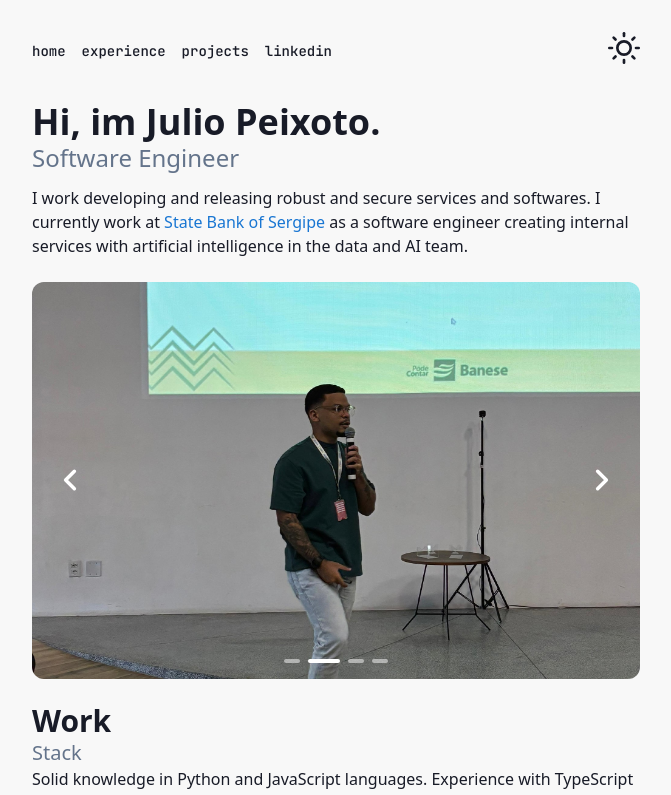
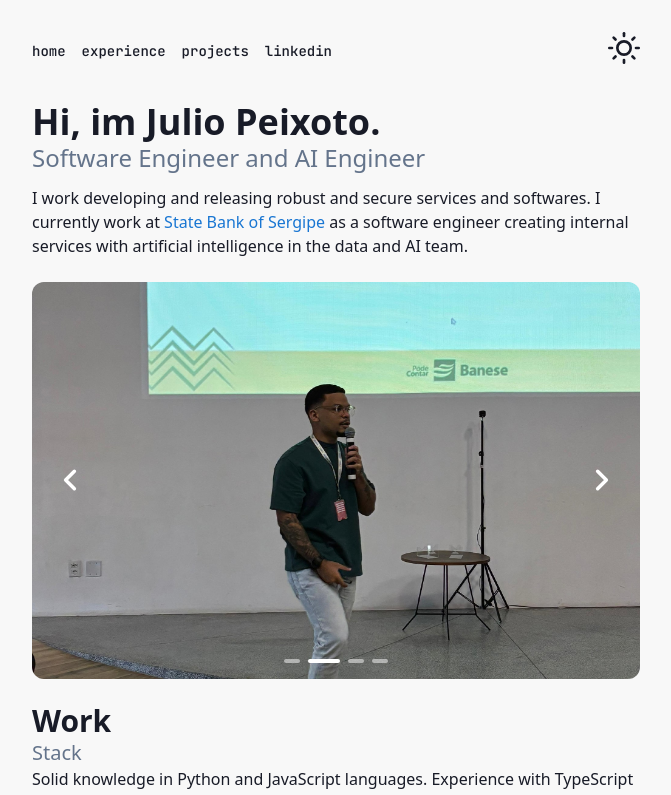
Before and after one commit to JulioPeixoto/juliopeixoto.info, a Next.js app: page / in a window 1280 px wide. Shown: the top 795 px of the page, without its empty margins (304-975 px from the left). Built offline with nearby package versions, Linux system fonts and the light colour scheme.

Commit message:
add: AI Engineer

```diff
--- a/app/ui/Hello.tsx
+++ b/app/ui/Hello.tsx
@@ -7,7 +7,7 @@ export default function Hello() {
       <h1 className="font-semibold text-4xl mb-3">
         Hi, im Julio Peixoto.
         <span className="block text-slate-500 font-normal text-2xl">
-          Software Engineer
+          Software Engineer and AI Engineer
         </span>
       </h1>
       <p className="mb-2 pb-2">
```
